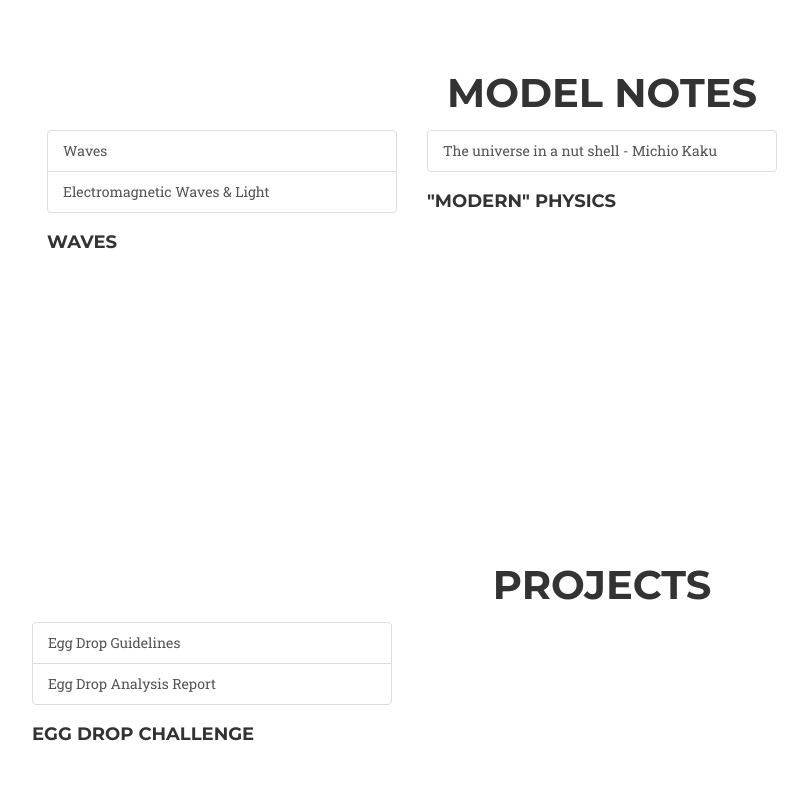
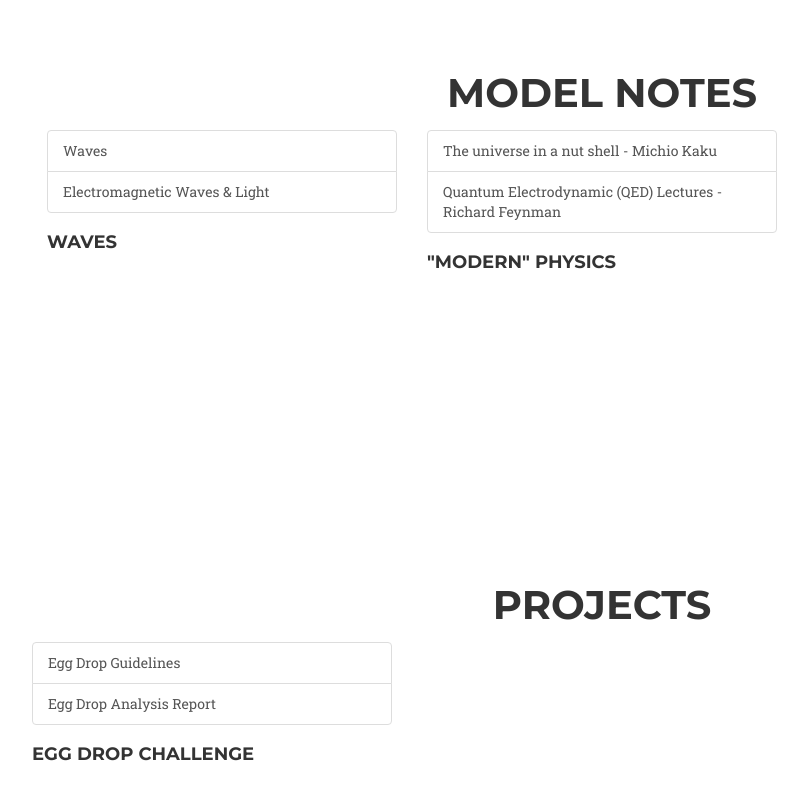
Before and after one commit to rpremvaree12/mhsphysics, a website: page resources.html in a window 1280 px wide. Shown: the part 1972-2772 px from the top of the page, without its empty margins (38-846 px from the left). Drawn offline with nearby package versions, Linux system fonts and the light colour scheme; a web font is replaced by a local one.

Commit message:
QED lectures

```diff
--- a/resources.html
+++ b/resources.html
@@ -212,6 +212,7 @@
                         <!--<a href="docs/waves.pdf" target="_blank" class="list-group-item list-group-item-action"></a>-->
                         <!--<a href="#ca" class="list-group-item list-group-item-action">Waves Problems</a>-->
                         <a href="https://youtu.be/0NbBjNiw4tk" class="list-group-item list-group-item-action">The universe in a nut shell - Michio Kaku</a>
+                        <a href="http://vega.org.uk/video/subseries/8" class="list-group-item list-group-item-action">Quantum Electrodynamic (QED) Lectures - Richard Feynman</a>
                     </div>
 
                     <div class="portfolio-caption">
```
